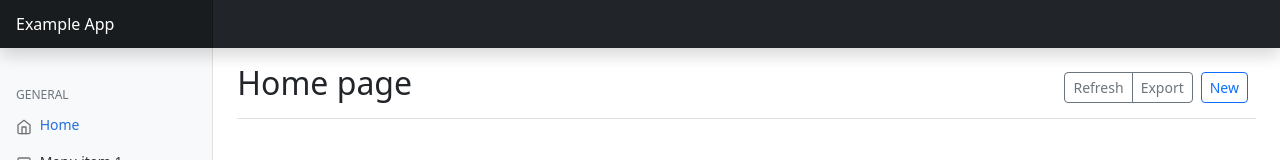
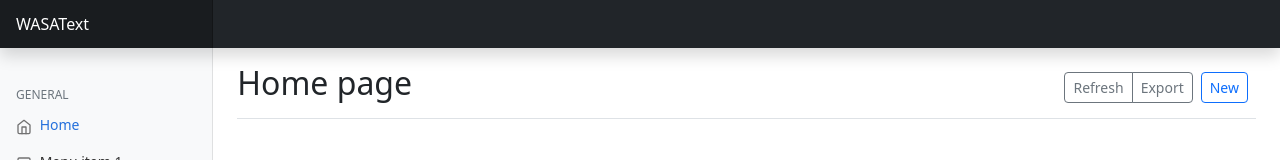
Before and after one commit to ElBi21/WASA, a Vue app in the folder webui/: page / in a window 1280 px wide. Shown: the top 160 px of the page. Built offline with nearby package versions, Linux system fonts and the light colour scheme.

Commit message:
Improved gitignore

```diff
--- a/webui/package.json
+++ b/webui/package.json
@@ -1,5 +1,5 @@
 {
-	"name": "teapot",
+	"name": "wasatext",
 	"version": "0.0.0",
 	"scripts": {
 		"dev": "yarn install --immutable --immutable-cache && vite",
--- a/webui/src/App.vue
+++ b/webui/src/App.vue
@@ -8,7 +8,7 @@
 <template>
 
 	<header class="navbar navbar-dark sticky-top bg-dark flex-md-nowrap p-0 shadow">
-		<a class="navbar-brand col-md-3 col-lg-2 me-0 px-3 fs-6" href="#/">Example App</a>
+		<a class="navbar-brand col-md-3 col-lg-2 me-0 px-3 fs-6" href="#/">WASAText</a>
 		<button class="navbar-toggler position-absolute d-md-none collapsed" type="button" data-bs-toggle="collapse" data-bs-target="#sidebarMenu" aria-controls="sidebarMenu" aria-expanded="false" aria-label="Toggle navigation">
 			<span class="navbar-toggler-icon"></span>
 		</button>
```
Also changed, not shown: 2 other files (tests, documents, lock files or other folders).
